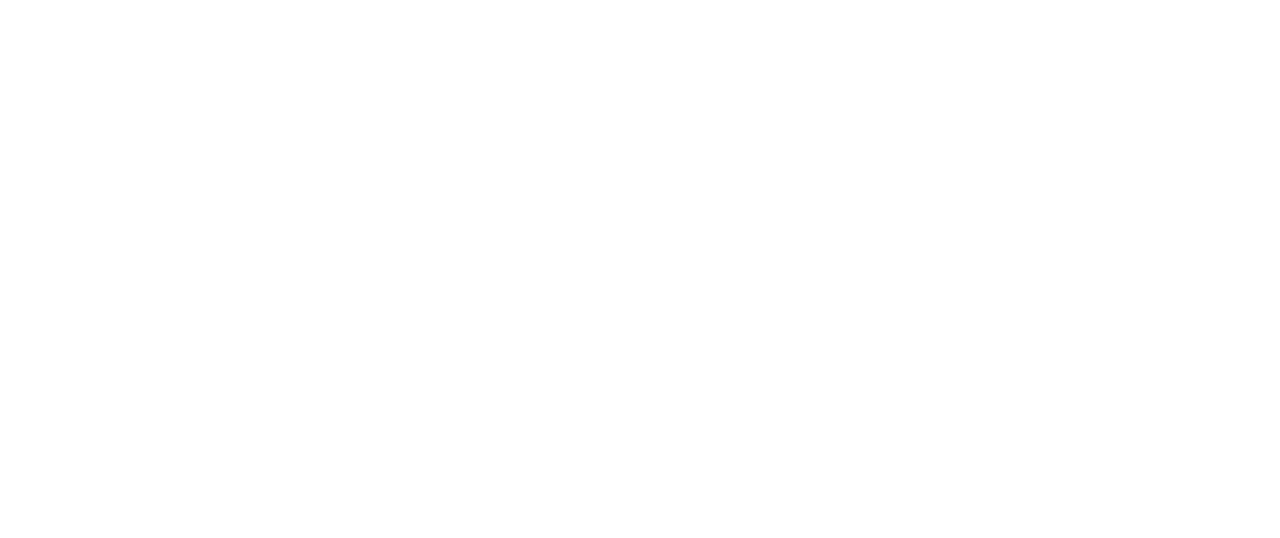
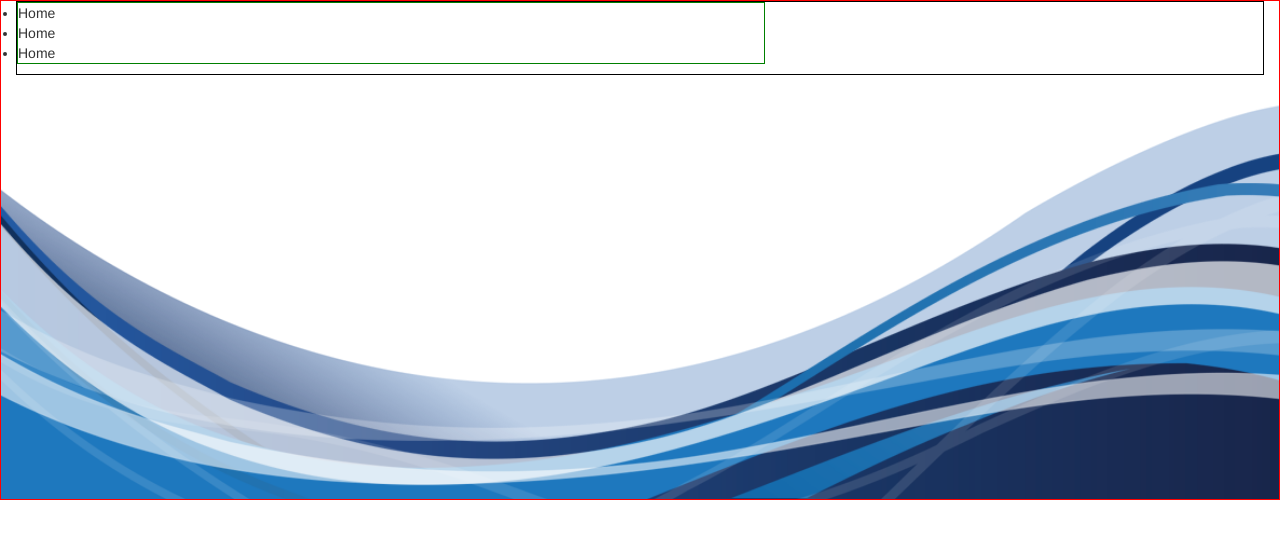
Before and after one commit to ArinzeJeffrey-droid/SchoolManagementSystem-FrontEnd, a plain HTML site: page index.html in a window 1280 px wide. Drawn offline with Linux system fonts and the light colour scheme.

Commit message:
to be continued

```diff
--- a/css/main.css
+++ b/css/main.css
@@ -0,0 +1,26 @@
+* {
+    margin: 0;
+    padding: 0;
+}
+
+body {}
+
+.top-nav {
+    border: 1px solid red;
+    height: 500px;
+    background-image: url("../img/sms2.png");
+    background-repeat: no-repeat;
+    background-position: center center;
+    background-size: 100%;
+}
+
+nav {
+    display: flex;
+    border: 1px solid black;
+    align-content: flex-end;
+}
+
+ul {
+    border: 1px solid green;
+    width: 60%;
+}
--- a/index.html
+++ b/index.html
@@ -5,10 +5,20 @@
     <meta charset="UTF-8">
     <meta name="viewport" content="width=device-width, initial-scale=1.0">
     <title>Home</title>
+    <link rel="stylesheet" href="css/bootstrap.min.css">
     <link rel="stylesheet" href="css/main.css">
 </head>
 
 <body>
+    <div class="container-fluid top-nav">
+        <nav>
+            <ul>
+                <li>Home</li>
+                <li>Home</li>
+                <li>Home</li>
+            </ul>
+        </nav>
+    </div>
 
 </body>
 
```
Also changed, not shown: img/sms2.png (added).
